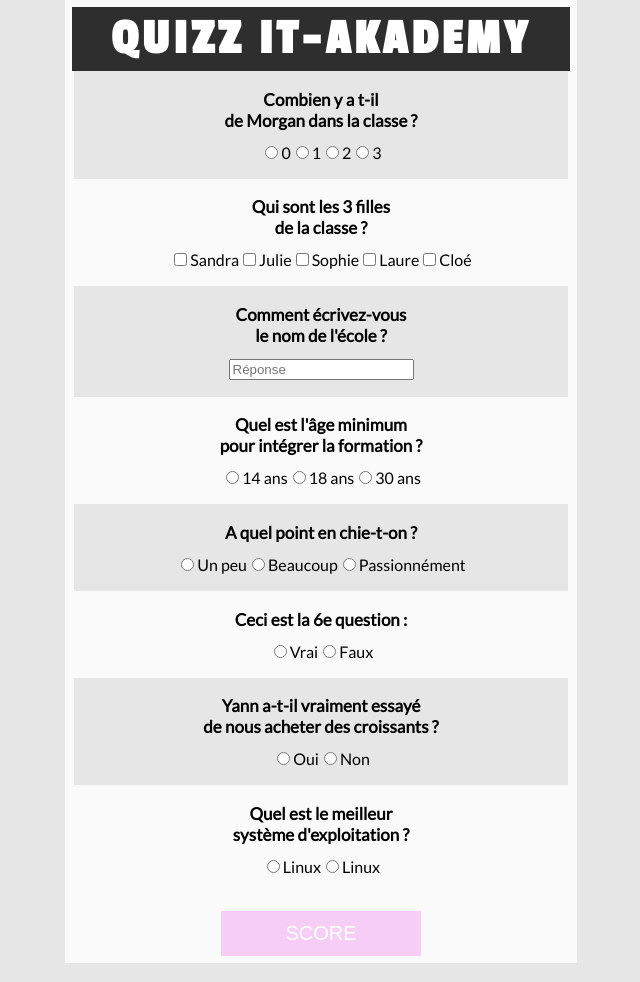
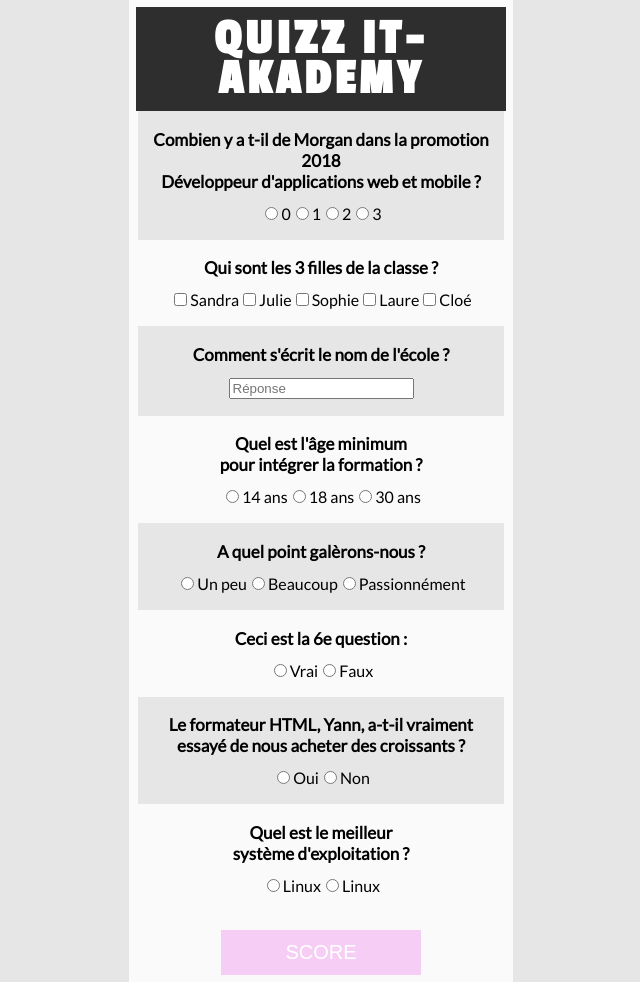
Before and after one commit to SopRop/portfolio, a PHP site: page /quizphp/index.php in a window 1280 px wide. Shown: the whole page, without its empty margins (319-959 px from the left). Run offline with PHP 8.4, Linux system fonts and the light colour scheme.

Commit message:
quiz update

```diff
--- a/quizphp/index.php
+++ b/quizphp/index.php
@@ -14,7 +14,7 @@
     <?php
       echo openForm("./script.php");
       echo openH3("Quizz IT-Akademy");
-      echo createElement("Combien y a t-il<br>de Morgan dans la classe ?", [
+      echo createElement("Combien y a t-il de Morgan dans la promotion 2018<br>Développeur d'applications web et mobile ?", [
         [
           'type' => 'radio',
           'id' => 'q1answerA',
@@ -44,45 +44,45 @@
           'value' => "D",
         ],
       ]);
-      echo createElement("Qui sont les 3 filles<br>de la classe ?", [
+      echo createElement("Qui sont les 3 filles de la classe ?", [
         [
           'type' => 'checkbox',
           'id' => 'q2answerA',
-          'name' => 'q2answer',
+          'name' => 'q2answerA',
           'content' => "Sandra",
           'value' => "A",
         ],
         [
           'type' => 'checkbox',
           'id' => 'q2answerB',
-          'name' => 'q2answer',
+          'name' => 'q2answerB',
           'content' => "Julie",
           'value' => "B",
         ],
         [
           'type' => 'checkbox',
           'id' => 'q2answerC',
-          'name' => 'q2answer',
+          'name' => 'q2answerC',
           'content' => "Sophie",
           'value' => "C",
         ],
         [
           'type' => 'checkbox',
           'id' => 'q2answerD',
-          'name' => 'q2answer',
+          'name' => 'q2answerD',
           'content' => "Laure",
           'value' => "D",
         ],
         [
           'type' => 'checkbox',
           'id' => 'q2answerE',
-          'name' => 'q2answer',
+          'name' => 'q2answerE',
           'content' => "Cloé",
           'value' => "E",
         ],
       ]);
       echo "<fieldset>";
-      echo "<h4>Comment écrivez-vous<br>le nom de l'école ?</h4>";
+      echo "<h4>Comment s'écrit le nom de l'école ?</h4>";
       echo "<div>";
       echo createInputText("text", "q3answer", "q3answerA", "Réponse");
       echo "</fieldset>";
@@ -110,7 +110,7 @@
           'value' => "C",
         ],
       ]);
-      echo createElement("A quel point en chie-t-on ?", [
+      echo createElement("A quel point galèrons-nous ?", [
         [
           'type' => 'radio',
           'id' => 'q5answerA',
@@ -149,7 +149,7 @@
           'value' => "B",
         ],
       ]);
-      echo createElement("Yann a-t-il vraiment essayé<br>de nous acheter des croissants ?", [
+      echo createElement("Le formateur HTML, Yann, a-t-il vraiment<br>essayé de nous acheter des croissants ?", [
         [
           'type' => 'radio',
           'id' => 'q7answerA',
@@ -185,5 +185,6 @@
       echo createSubmit("score", "finish");
       echo closeTag("form");
       ?>
+
   </body>
 </html>
--- a/quizphp/style.css
+++ b/quizphp/style.css
@@ -1,6 +1,6 @@
 body {
   height: 100%;
-  width: 40%;
+  width: 30%;
   margin: 0 auto;
   background-color: #E6E6E6;
 }
```
Also changed, not shown: other parts of quizphp/style.css (+29 -0 lines), quizphp/script.php (+4 -3 lines), 1 other file.
